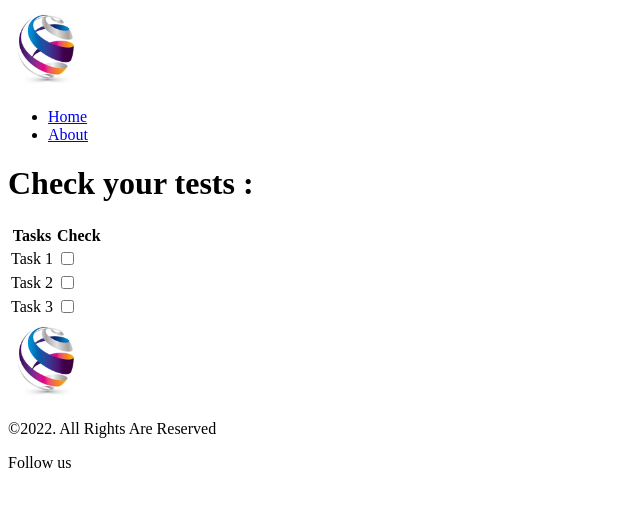
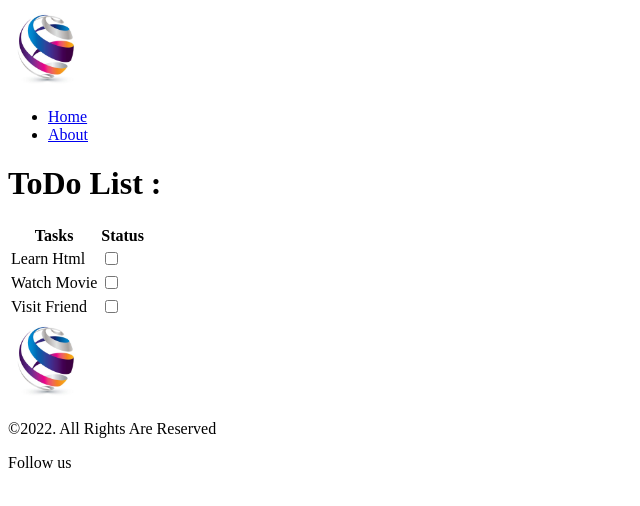
Before and after one commit to Raneemoqaily7/todo-project, a plain HTML site: page index.html in a window 1280 px wide. Shown: the whole page, without its empty margins (0-640 px from the left). Drawn offline with Linux system fonts and the light colour scheme.

Commit message:
Update index.html

```diff
--- a/index.html
+++ b/index.html
@@ -24,24 +24,24 @@
 </nav>
     </header>
     <main>
-        <h1>Check your tests :</h1>
+        <h1>ToDo List :</h1>
 
         <div id="table">
 <table>
     <tr>
         <th>Tasks</th>
-        <th>Check</th>
+        <th>Status</th>
     </tr>
     <tr>
-        <td>Task 1 </td>
+        <td>Learn Html </td>
         <td> <input type="checkbox"></td>
     </tr>
     <tr>
-        <td> Task 2</td>
+        <td> Watch Movie</td>
         <td><input type="checkbox"</td>
     </tr>
     <tr>
-        <td>Task 3</td>
+        <td>Visit Friend</td>
         <td> <input type="checkbox"></td>
     </tr>
 </table>
```
